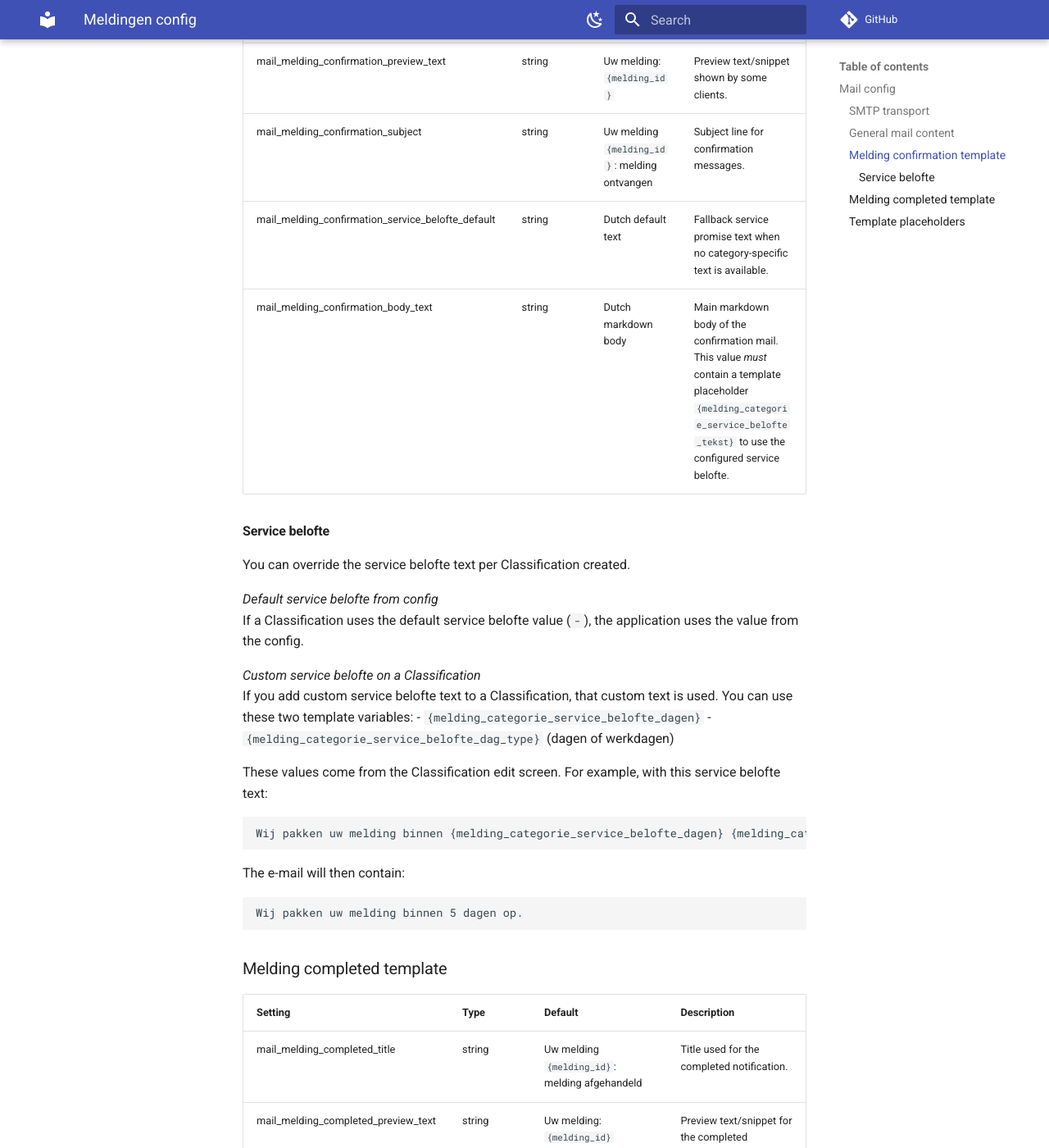
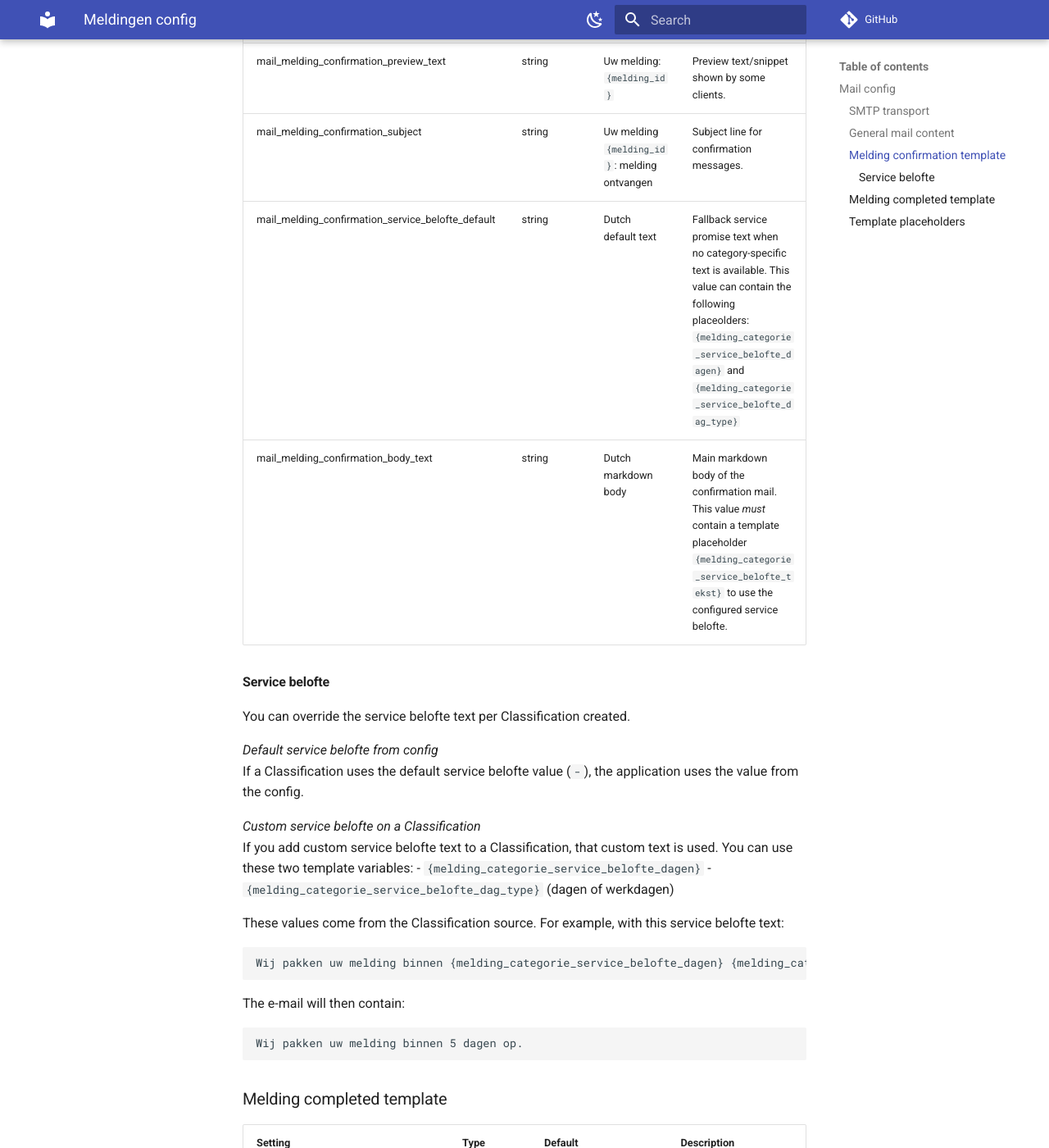
Before and after one commit to Amsterdam/meldingen, an MkDocs documentation site: the page built from docs/config.md, in a window 1280 px wide and 1400 px high, scrolled down 1505 px. Shown: the whole window at 82% size. Built offline with MkDocs 1.6.1 and Material for MkDocs 9.7.7, drawn with Linux system fonts in a browser that asks for light colours; comment, search, counter and statistics services are not loaded.

Commit message:
Add details about the template variables

````diff
--- a/docs/config.md
+++ b/docs/config.md
@@ -40,7 +40,7 @@ TLS flags are mutually exclusive in normal setups:
 | mail_melding_confirmation_title | string | Uw melding | Title shown in the confirmation template. |
 | mail_melding_confirmation_preview_text | string | Uw melding: `{melding_id}` | Preview text/snippet shown by some clients. |
 | mail_melding_confirmation_subject | string | Uw melding `{melding_id}`: melding ontvangen | Subject line for confirmation messages. |
-| mail_melding_confirmation_service_belofte_default | string | Dutch default text | Fallback service promise text when no category-specific text is available. |
+| mail_melding_confirmation_service_belofte_default | string | Dutch default text | Fallback service promise text when no category-specific text is available. This value can contain the following placeolders: `{melding_categorie_service_belofte_dagen}` and `{melding_categorie_service_belofte_dag_type}` |
 | mail_melding_confirmation_body_text | string | Dutch markdown body | Main markdown body of the confirmation mail. This value *must* contain a template placeholder `{melding_categorie_service_belofte_tekst}` to use the configured service belofte. |
 
 
@@ -56,7 +56,7 @@ If you add custom service belofte text to a Classification, that custom text is
 - `{melding_categorie_service_belofte_dagen}`
 - `{melding_categorie_service_belofte_dag_type}` (dagen of werkdagen)
 
-These values come from the Classification edit screen. For example, with this service belofte text:
+These values come from the Classification source. For example, with this service belofte text:
 
 ```
 Wij pakken uw melding binnen {melding_categorie_service_belofte_dagen} {melding_categorie_service_belofte_dag_type} op.
````
